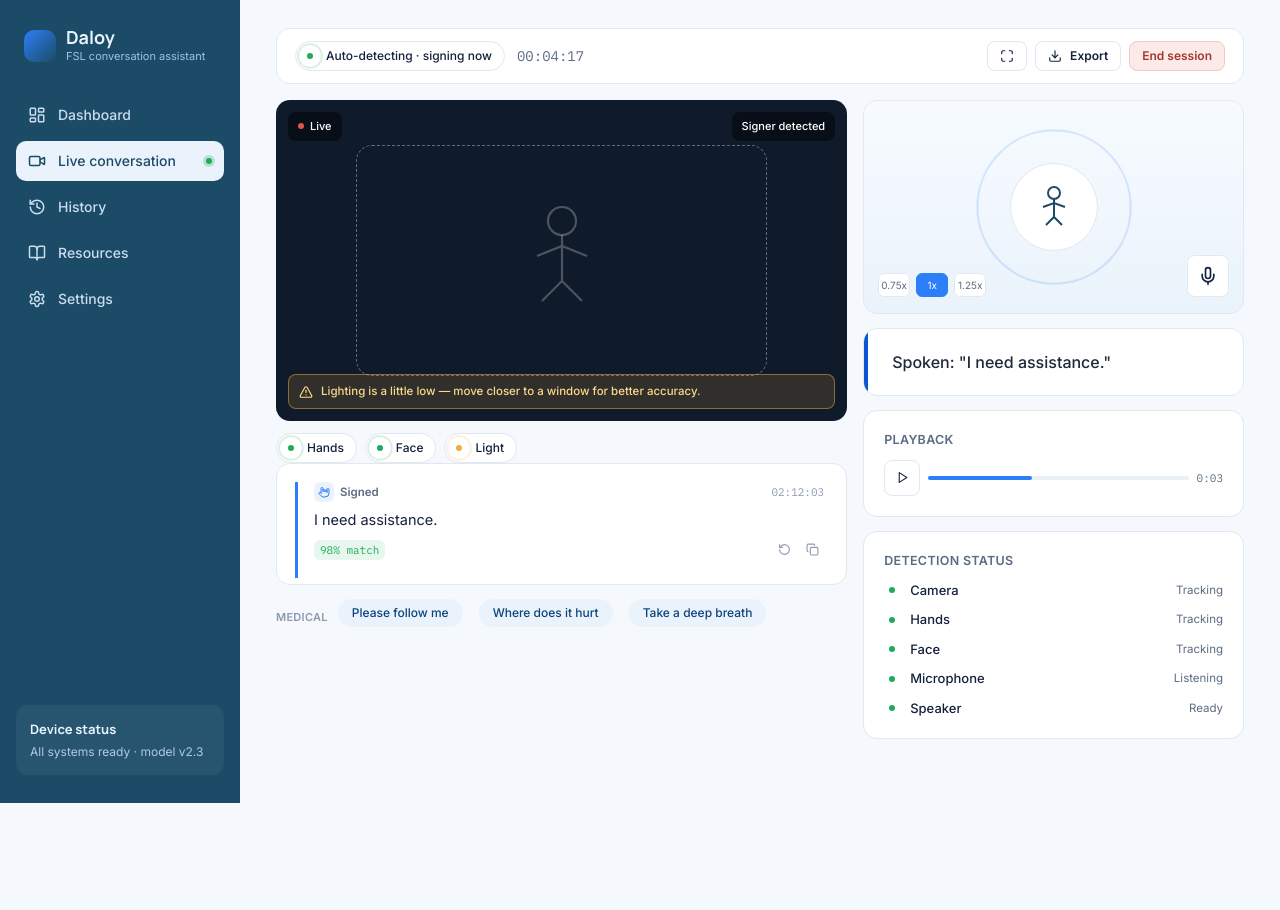
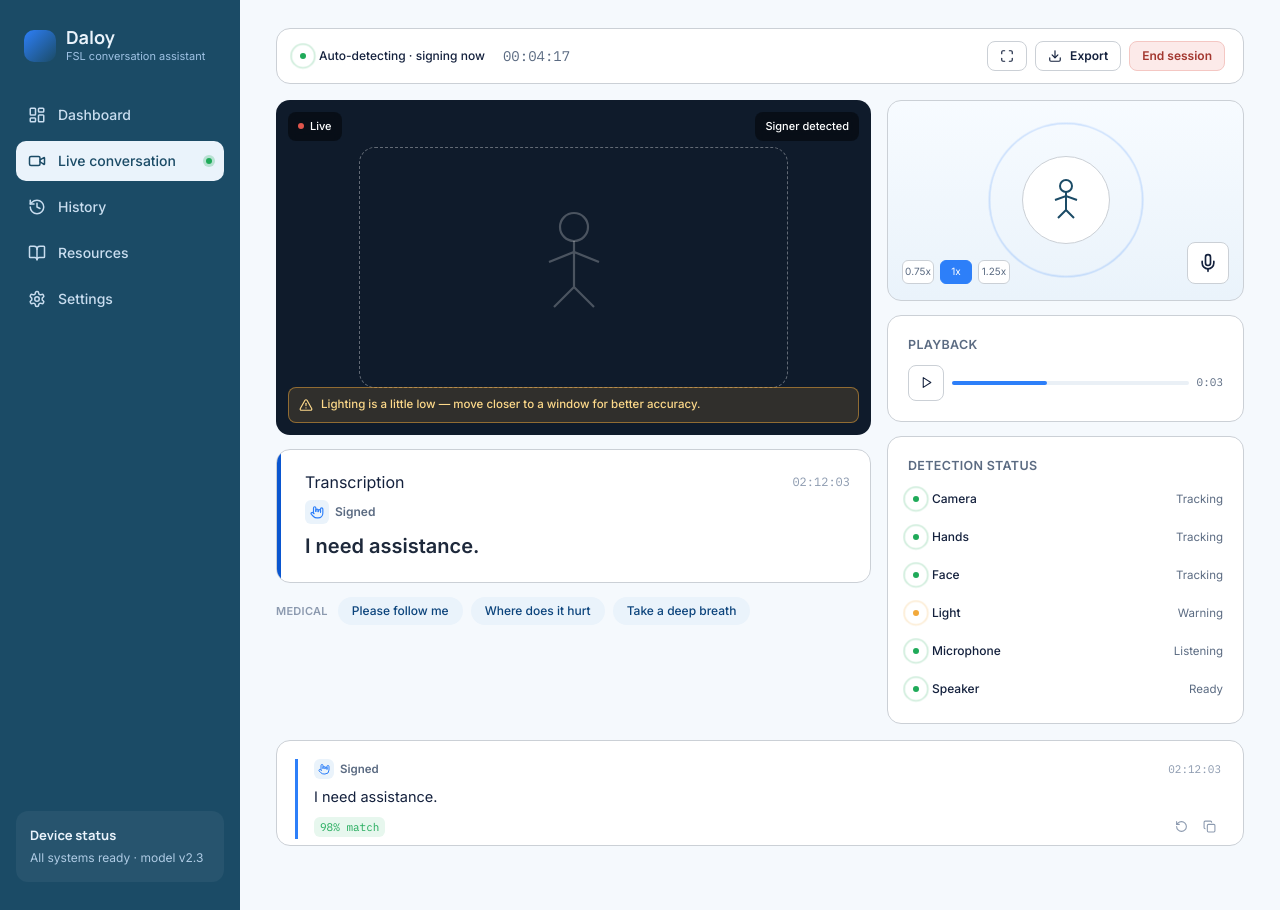
Before and after one commit to Kzarka7/SignSync, a React (Vite) app: page /live in a window 1280 px wide. Before the commit the page ends 803 px from the top, so only its background shows below. Built offline with nearby package versions, Linux system fonts and the light colour scheme; no server answers.

Commit message:
second commit

```diff
--- a/src/components/live/AvatarPanel.tsx
+++ b/src/components/live/AvatarPanel.tsx
@@ -45,7 +45,7 @@ export default function AvatarPanel() {
             </button>
           ))}
         </div>
-        <Button size="md" className="rounded-[50%]">
+        <Button size="md">
           <Mic size={20} />
         </Button>
       </div>
--- a/src/components/live/CameraPanel.tsx
+++ b/src/components/live/CameraPanel.tsx
@@ -35,14 +35,6 @@ export default function CameraPanel() {
           </div>
         )}
       </div>
-
-      {status && (
-        <div className="flex gap-2 mt-3 flex-wrap">
-          <StatusPill label="Hands" state={status.hands} />
-          <StatusPill label="Face" state={status.face} />
-          <StatusPill label="Light" state={status.lightLevel} />
-        </div>
-      )}
     </div>
   )
 }
--- a/src/components/live/ConversationTimeline.tsx
+++ b/src/components/live/ConversationTimeline.tsx
@@ -9,20 +9,13 @@ export default function ConversationTimeline({
 }) {
   const scrollContainerRef = useRef<HTMLDivElement>(null);
 
-  // We use useLayoutEffect so we can read the DOM changes synchronously
   useLayoutEffect(() => {
     const container = scrollContainerRef.current;
     if (!container) return;
 
-    const threshold = 100; // Increased slightly to comfortably catch user intent
-
-    // Calculate distance from the bottom BEFORE we snap to the new height
-    // Since the new message is already in the DOM at this lifecycle step,
-    // we subtract the estimated space or use an offset check.
+    const threshold = 100;
     const distanceToBottom = container.scrollHeight - container.scrollTop - container.clientHeight;
-
-    // If the user was within threshold distance of the bottom before the change, snap down
-    const shouldScroll = distanceToBottom <= threshold + 150; // Add padding for the incoming bubble height
+    const shouldScroll = distanceToBottom <= threshold + 150;
 
     if (shouldScroll) {
       container.scrollTo({
@@ -39,7 +32,10 @@ export default function ConversationTimeline({
     >
       <div
         ref={scrollContainerRef}
-        className="max-h-[430px] overflow-y-auto [&::-webkit-scrollbar]:hidden [-ms-overflow-style:none] [scrollbar-width:none] pr-1"
+        /* 1. Added `flex flex-col` so children stack correctly for the divider
+          2. Added `divide-y divide-border/60` to draw clean lines between blocks
+        */
+        className="max-h-[430px] overflow-y-auto flex flex-col divide-y divide-border [&::-webkit-scrollbar]:hidden [-ms-overflow-style:none] [scrollbar-width:none] pr-1"
       >
         {messages.length === 0 && (
           <div className="text-sm text-text-2 py-6 text-center">
@@ -47,7 +43,9 @@ export default function ConversationTimeline({
           </div>
         )}
         {messages.map((m) => (
-          <MessageBubble key={m.id} message={m} />
+          <div key={m.id} className="py-3 first:pt-0 last:pb-0">
+            <MessageBubble message={m} />
+          </div>
         ))}
       </div>
     </div>
--- a/src/components/live/DetectionStatusPanel.tsx
+++ b/src/components/live/DetectionStatusPanel.tsx
@@ -1,10 +1,12 @@
 import { useDeviceStatus } from '../../hooks/useDeviceStatus'
 import Card from '../shared/Card'
+import StatusPill from '../shared/StatusPill'
 
 const rows: { key: keyof NonNullable<ReturnType<typeof useDeviceStatus>>; label: string }[] = [
   { key: 'camera', label: 'Camera' },
   { key: 'hands', label: 'Hands' },
   { key: 'face', label: 'Face' },
+  { key: 'lightLevel', label: 'Light' },
   { key: 'microphone', label: 'Microphone' },
   { key: 'speaker', label: 'Speaker' },
 ]
@@ -19,10 +21,7 @@ export default function DetectionStatusPanel() {
         {status &&
           rows.map(({ key, label }) => (
             <div key={key} className="flex items-center gap-2.5 text-[13px] font-medium">
-              <span className="relative w-4 h-4 flex-shrink-0">
-                <span className="absolute inset-[5px] rounded-full bg-success" />
-              </span>
-              {label}
+              <StatusPill label={label} state={status[key]} />
               <span className="ml-auto text-[11.5px] text-text-2 font-normal capitalize">{status[key]}</span>
             </div>
           ))}
--- a/src/components/live/MessageBubble.tsx
+++ b/src/components/live/MessageBubble.tsx
@@ -8,7 +8,7 @@ export default function MessageBubble({ message }: { message: ConversationMessag
 
   return (
     <div
-      className="pl-4 pb-4 relative"
+      className="pl-4 relative"
       style={{ borderLeft: `3px solid ${isSign ? '#2D7FF9' : '#1B4B66'}` }}
     >
       <div className="flex items-center gap-2 mb-1.5">
--- a/src/components/live/QuickPhraseRow.tsx
+++ b/src/components/live/QuickPhraseRow.tsx
@@ -6,7 +6,7 @@ export default function QuickPhraseRow() {
   const { data: phrases } = useAsync(() => getPhrases('medical'), [])
 
   return (
-    <div className="flex gap-2 mt-3.5 overflow-x-auto pb-1">
+    <div className="flex gap-2 overflow-x-auto pb-1">
       <span className="text-[11px] font-semibold text-text-3 uppercase tracking-wide self-center mr-0.5 whitespace-nowrap">
         Medical
       </span>
--- a/src/components/live/SpeechSubtitle.tsx
+++ b/src/components/live/SpeechSubtitle.tsx
@@ -1,14 +1,39 @@
+import { HandMetal, Mic } from "lucide-react";
+import { ConversationMessage } from "../../types/message";
 import Card from "../shared/Card";
 
-export default function SpeechSubtitle({ caption }: { caption: string }) {
+export default function SpeechSubtitle({
+  message,
+}: {
+  message: ConversationMessage;
+}) {
+  const isSign = message.source === "sign";
+  const time = new Date(message.timestamp).toLocaleTimeString(undefined, {
+    hour12: false,
+  });
+
   return (
-    <Card className="relative overflow-hidden pl-7">
+    <Card className="relative overflow-hidden pl-7 w-full min-w-0">
       {/* Left Vertical Blue Accent Bar */}
+      <div className="flex justify-between items-center">
+        <span className="text-md text-text-1">Transcription</span>
+        <span className="font-mono text-[12px] text-text-3 ml-auto">{time}</span>
+      </div>
+      <div className="flex items-center gap-2 my-1.5">
+        <span className="flex items-center gap-1.5 text-[12px] font-semibold text-text-2">
+          <span
+            className={`w-6 h-6 rounded-md flex items-center justify-center ${isSign ? "bg-signal-light text-signal" : "bg-[#EFF3F7] text-trust"}`}
+          >
+            {isSign ? <HandMetal size={14} /> : <Mic size={14} />}
+          </span>
+          {isSign ? "Signed" : "Spoken"}
+        </span>
+      </div>
       <div className="absolute left-0 top-0 bottom-0 w-[4px] bg-[#0A56D0]" />
 
-      {/* Content wrapper */}
-      <div className="text-base text-[#1E293B] font-medium leading-relaxed">
-        {caption}
+      {/* Content wrapper with auto-wrap rules */}
+      <div className="text-xl text-[#1E293B] font-bold leading-relaxed break-words whitespace-normal">
+        {message.text}
       </div>
     </Card>
   );
--- a/src/components/shared/PhraseChip.tsx
+++ b/src/components/shared/PhraseChip.tsx
@@ -2,7 +2,7 @@ export default function PhraseChip({ text, onClick }: { text: string; onClick?:
   return (
     <button
       onClick={onClick}
-      className="inline-flex items-center bg-signal-light text-[#0c447c] rounded-full px-3.5 py-1.5 text-xs font-medium mr-2 mb-2 hover:bg-[#dcecfb] transition-colors"
+      className="inline-flex items-center bg-signal-light text-[#0c447c] rounded-full px-3.5 py-1.5 text-xs font-medium hover:bg-[#dcecfb] transition-colors"
     >
       {text}
     </button>
--- a/src/components/shared/StatusPill.tsx
+++ b/src/components/shared/StatusPill.tsx
@@ -26,7 +26,7 @@ const ringColor: Record<DeviceState, string> = {
 // live/AI state in the product reads as one coherent visual language.
 export default function StatusPill({ label, state }: StatusPillProps) {
   return (
-    <div className="flex items-center gap-2 bg-white border border-border rounded-full py-1.5 pl-1.5 pr-3 text-xs font-medium">
+    <div className="flex items-center gap-2 py-1.5 pr-1.5 text-xs font-medium">
       <span className="relative w-4 h-4 flex-shrink-0">
         {state !== 'offline' && (
           <span className={`absolute inset-0 rounded-full border ${ringColor[state]} opacity-0 pulse-ring`} />
--- a/src/pages/LiveConversationPage.tsx
+++ b/src/pages/LiveConversationPage.tsx
@@ -16,18 +16,21 @@ export default function LiveConversationPage() {
     <div>
       <LiveTopbar onEnd={endSession} onExport={exportSession} />
 
-      <div className="grid grid-cols-[3fr_2fr] gap-4 items-start">
-        <div>
+      <div className="grid grid-cols-[5fr_3fr] grid gap-4 items-start">
+        <div className="flex flex-col gap-3.5">
           <CameraPanel />
-          <ConversationTimeline messages={messages} />
+          <SpeechSubtitle message={lastMessage ?? ({ text: 'Waiting for spoken input...' } as any)} />
           <QuickPhraseRow />
         </div>
 
         <div className="flex flex-col gap-3.5">
           <AvatarPanel />
-          <SpeechSubtitle  caption={lastMessage ? `Spoken: "${lastMessage.text}"` : 'Waiting for spoken input...'}/>
           <PlaybackPanel />
           <DetectionStatusPanel />
+        </div>
+
+        <div className="col-span-2">
+          <ConversationTimeline messages={messages} />
         </div>
       </div>
     </div>
--- a/tailwind.config.js
+++ b/tailwind.config.js
@@ -15,7 +15,7 @@ export default {
         'amber-light': '#FDF3E1',
         danger: '#E0554C',
         'danger-light': '#FCEAE9',
-        border: '#E1E8F0',
+        border: '#cbd0d6',
         'text-2': '#5B6B82',
         'text-3': '#8C9AAF',
       },
```
